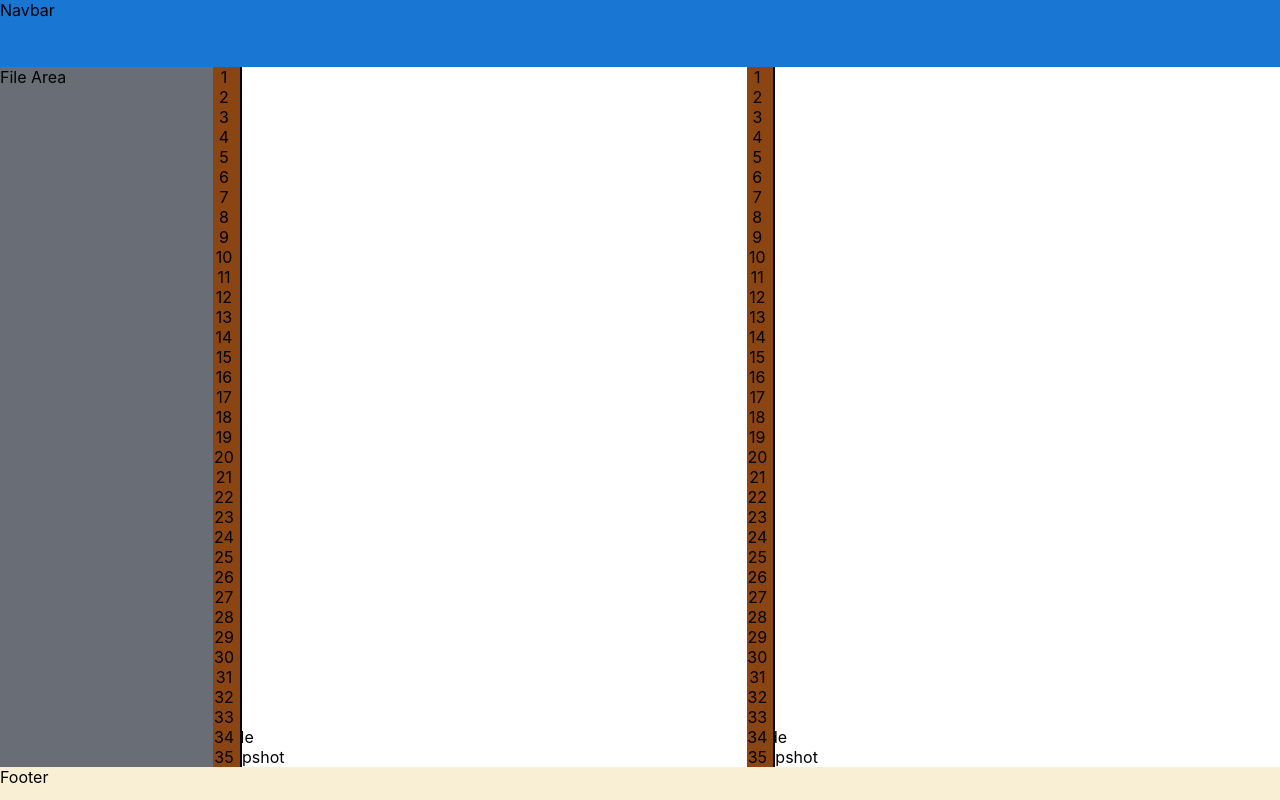
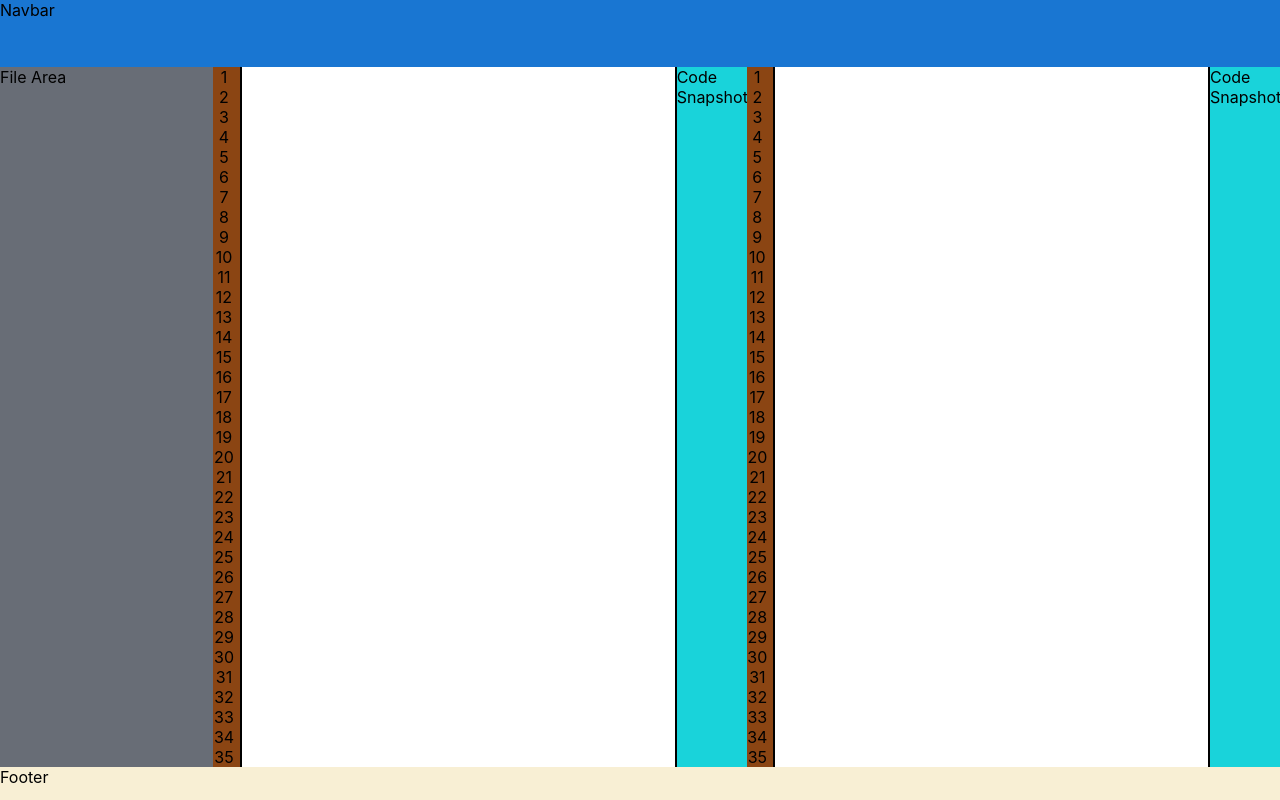
Before and after one commit to JaiRaga/jstxt_client, a React (Create React App) app: page / in a window 1280 px wide. Built offline with nearby package versions, Linux system fonts and the light colour scheme.

Commit message:
added css

```diff
--- a/src/components/editor/CodeSnapShot.js
+++ b/src/components/editor/CodeSnapShot.js
@@ -1,7 +1,7 @@
 import React from "react";
 
 const CodeSnapShot = () => {
-  return <div>Code Snapshot</div>;
+  return <div className='codesnapshot'>Code Snapshot</div>;
 };
 
 export default CodeSnapShot;
```
